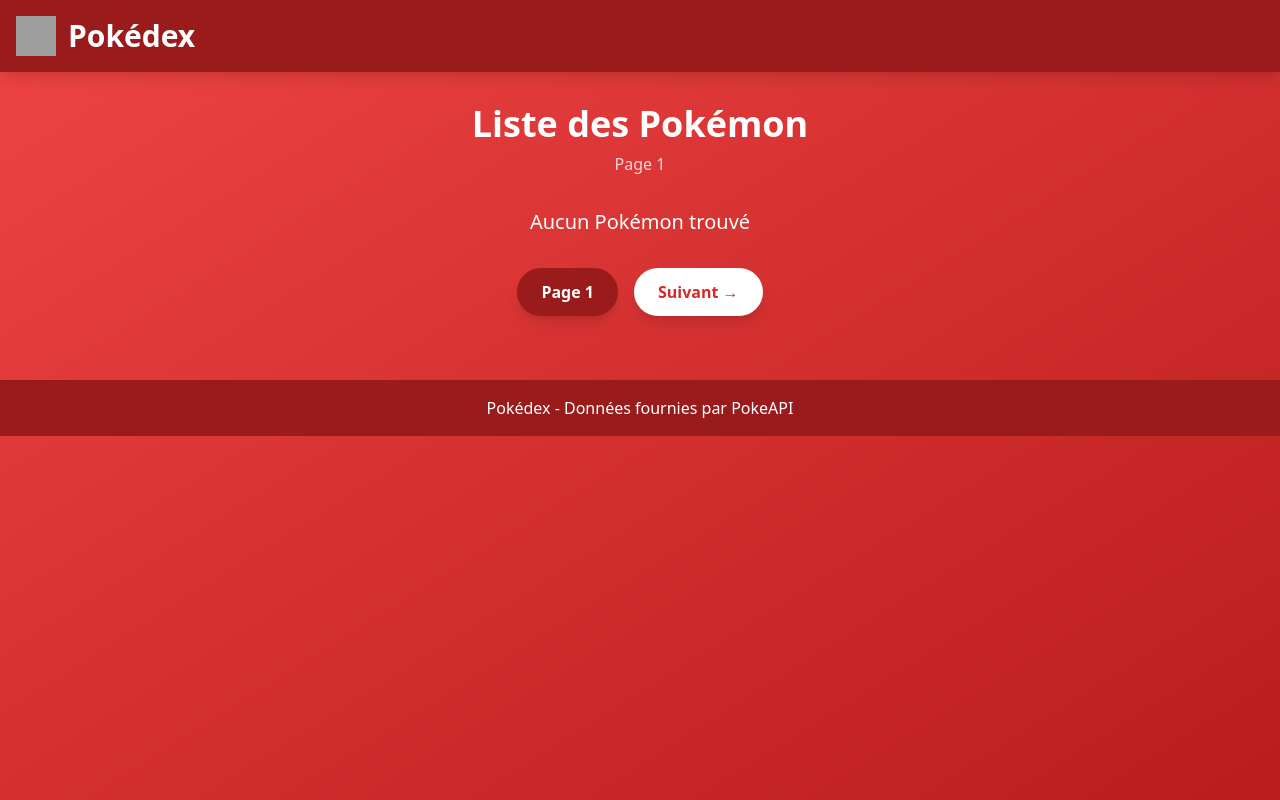
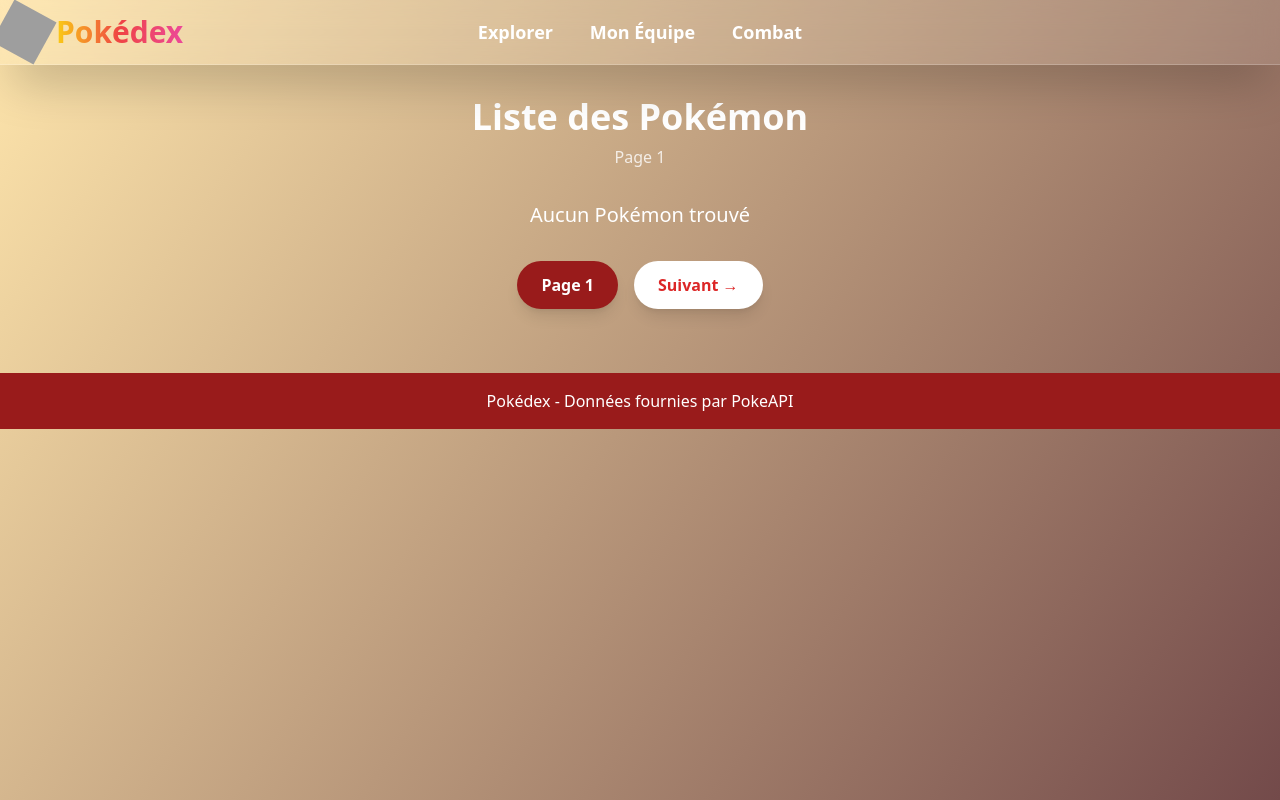
Before and after one commit to PierMart/pokeApi_Projet_B3, a Django app: page / in a window 1280 px wide. Run offline with Django 5.2, Linux system fonts and the light colour scheme; data that the repository does not hold is empty; some libraries are stand-ins or nearby versions; grey boxes are pictures that could not be loaded.

Commit message:
Update : Style CSS / Ajout Styles.css dans le base.html

```diff
--- /dev/null
+++ b/pokedex/pokemon/static/pokemon/styles.css
@@ -0,0 +1,67 @@
+    :root{
+        --eevee-800: #523120;
+        --eevee-500: #d59c4a;
+        --eevee-400: #e6c594;
+        --eevee-300 : #734a4a;
+        --eevee-200: #bd9c7b;
+        --eevee-100: #ffe6ac;
+        --eevee-50: #ffffff;
+    }
+/* Background Styles */
+body {
+    background: linear-gradient(125deg, var(--eevee-100), var(--eevee-300));
+}
+
+a:hover{
+    color: var(--eevee-800);
+}
+/* Type Colors */
+
+.type-normal { background-color: #A8A878; }
+.type-fire { background-color: #F08030; }
+.type-water { background-color: #6890F0; }
+.type-electric { background-color: #F8D030; }
+.type-grass { background-color: #78C850; }
+.type-ice { background-color: #98D8D8; }
+.type-fighting { background-color: #C03028; }
+.type-poison { background-color: #A040A0; }
+.type-ground { background-color: #E0C068; }
+.type-flying { background-color: #A890F0; }
+.type-psychic { background-color: #F85888; }
+.type-bug { background-color: #A8B820; }
+.type-rock { background-color: #B8A038; }
+.type-ghost { background-color: #705898; }
+.type-dragon { background-color: #7038F8; }
+.type-dark { background-color: #705848; }
+.type-steel { background-color: #B8B8D0; }
+.type-fairy { background-color: #EE99AC; }
+
+.pokemon-card:hover {
+            transform: translateY(-5px);
+            box-shadow: 0 10px 25px rgba(0, 0, 0, 0.2);
+}
+
+        .nav-link {
+            position: relative;
+            overflow: hidden;
+        }
+        .nav-link::after {
+            content: '';
+            position: absolute;
+            bottom: -2px;
+            left: 0;
+            width: 0;
+            height: 3px;
+            background: linear-gradient(90deg, var(--eevee-500), var(--eevee-300));
+            transition: width 0.3s ease;
+        }
+        .nav-link:hover::after {
+            width: 100%;
+        }
+        .pokeball-spin {
+            animation: spin 20s linear infinite;
+        }
+        @keyframes spin {
+            from { transform: rotate(0deg); }
+            to { transform: rotate(360deg); }
+        }
--- a/pokedex/pokemon/templates/pokemon/base.html
+++ b/pokedex/pokemon/templates/pokemon/base.html
@@ -1,3 +1,4 @@
+{% load static %}
 <!DOCTYPE html>
 <html lang="fr">
 <head>
@@ -5,38 +6,37 @@
     <meta name="viewport" content="width=device-width, initial-scale=1.0">
     <title>{% block title %}Pokédex{% endblock %}</title>
     <script src="https://cdn.tailwindcss.com"></script>
-    <style>
-        .pokemon-card:hover {
-            transform: translateY(-5px);
-            box-shadow: 0 10px 25px rgba(0, 0, 0, 0.2);
-        }
-        .type-normal { background-color: #A8A878; }
-        .type-fire { background-color: #F08030; }
-        .type-water { background-color: #6890F0; }
-        .type-electric { background-color: #F8D030; }
-        .type-grass { background-color: #78C850; }
-        .type-ice { background-color: #98D8D8; }
-        .type-fighting { background-color: #C03028; }
-        .type-poison { background-color: #A040A0; }
-        .type-ground { background-color: #E0C068; }
-        .type-flying { background-color: #A890F0; }
-        .type-psychic { background-color: #F85888; }
-        .type-bug { background-color: #A8B820; }
-        .type-rock { background-color: #B8A038; }
-        .type-ghost { background-color: #705898; }
-        .type-dragon { background-color: #7038F8; }
-        .type-dark { background-color: #705848; }
-        .type-steel { background-color: #B8B8D0; }
-        .type-fairy { background-color: #EE99AC; }
-    </style>
+    <link rel="stylesheet" href="{% static 'pokemon/styles.css' %}">
 </head>
-<body class="bg-gradient-to-br from-red-500 to-red-700 min-h-screen">
-    <nav class="bg-red-800 shadow-lg">
-        <div class="container mx-auto px-4 py-4">
-            <a href="{% url 'pokemon:list' %}" class="text-white text-3xl font-bold flex items-center gap-3">
-                <img src="https://raw.githubusercontent.com/PokeAPI/sprites/master/sprites/items/poke-ball.png" alt="Pokeball" class="w-10 h-10">
-                Pokédex
-            </a>
+<body class="min-h-screen">
+    <nav class="sticky top-0 z-50 backdrop-blur-md bg-white/10 border-b border-white/20 shadow-2xl">
+        <div class="relative flex items-center flex-wrap justify-between gap-6 lg:gap-0 py-2 ">
+      <div class="flex w-full justify-between lg:w-auto">
+                <a href="{% url 'pokemon:list' %}" class="flex gap-2 items-center">
+                    <div class="relative">
+                        <img src="https://raw.githubusercontent.com/PokeAPI/sprites/master/sprites/items/poke-ball.png"
+                             alt="Pokeball"
+                             class="w-12 h-12 pokeball-spin group-hover:scale-110 transition-transform duration-300">
+                        <div class="absolute inset-0 bg-yellow-400 rounded-full blur-xl opacity-0 group-hover:opacity-50 transition-opacity"></div>
+                    </div>
+                    <span class="text-3xl font-black bg-gradient-to-r from-yellow-400 via-red-500 to-pink-500 bg-clip-text text-transparent">
+                        Pokédex
+                    </span>
+                </a>
+                <div class="absolute inset-0 m-auto hidden size-fit lg:block">
+                    <a href="{% url 'pokemon:list' %}"
+                       class="nav-link text-white text-lg font-semibold transition-all duration-300 px-4 py-2">
+                        Explorer
+                    </a>
+                    <a href="#"
+                       class="nav-link text-white text-lg font-semibold  transition-all duration-300 px-4 py-2">
+                        Mon Équipe
+                    </a>
+                    <a href="#"
+                       class="nav-link text-white text-lg font-semibold transition-all duration-300 px-4 py-2">
+                        Combat
+                    </a>
+                </div>
         </div>
     </nav>
 
```
Also changed, not shown: 1 other file.
